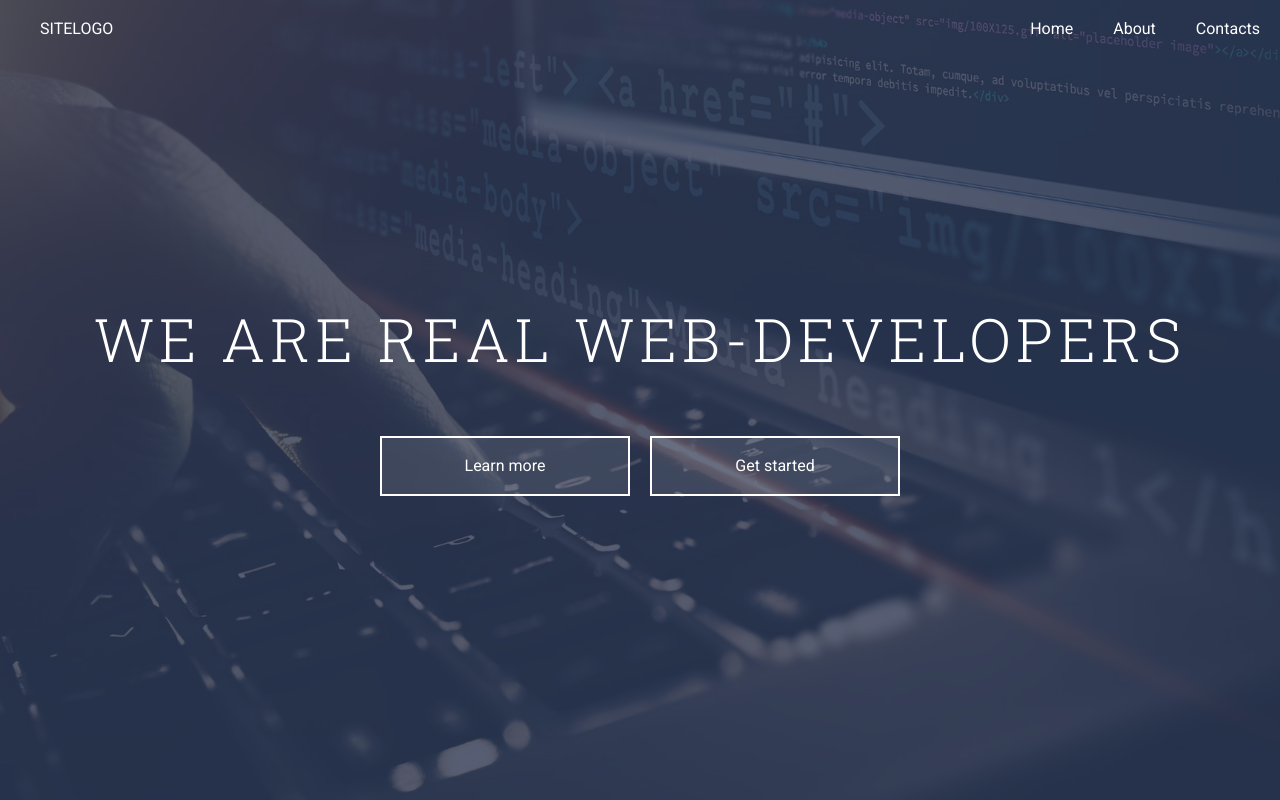
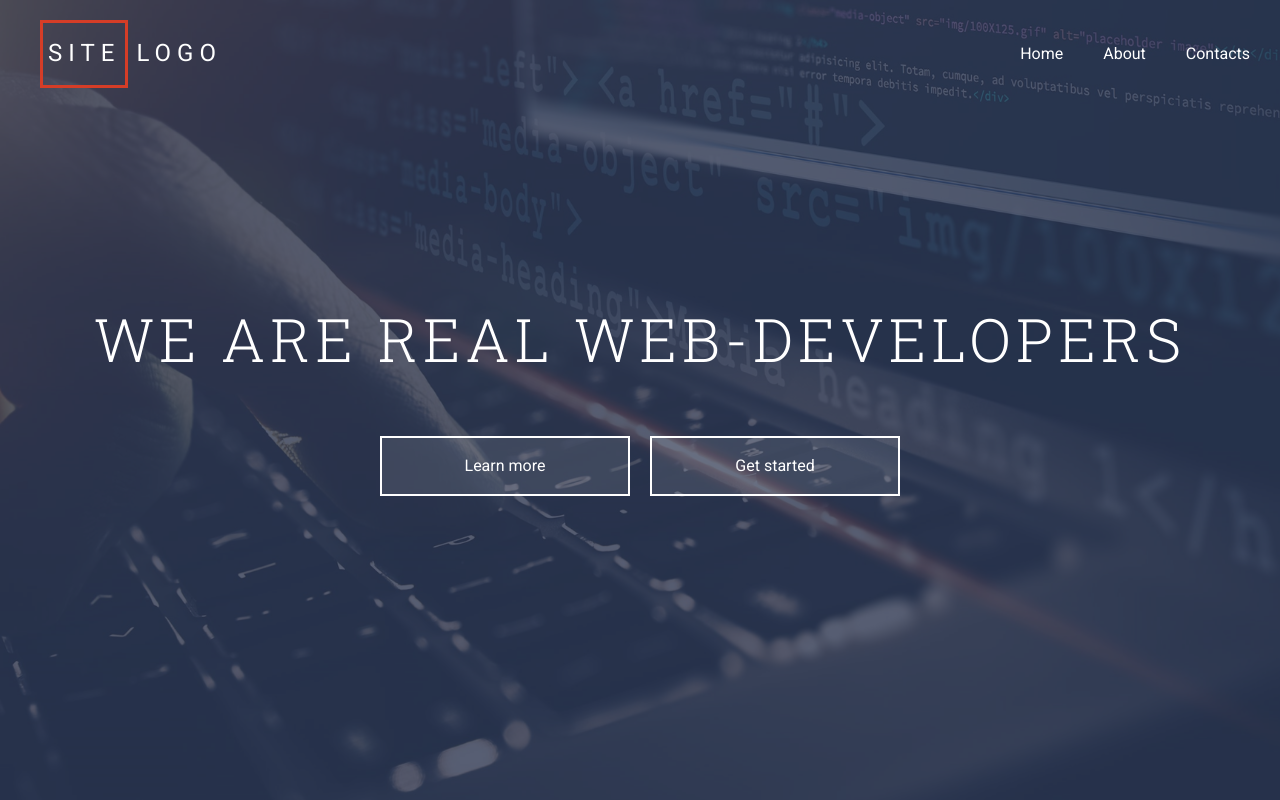
Before and after one commit to shege68/grid-template, a website: page index.html in a window 1280 px wide. Drawn offline with Linux system fonts and the light colour scheme.

Commit message:
переписали navbar на grid

```diff
--- a/assets/scss/common/_classes.scss
+++ b/assets/scss/common/_classes.scss
@@ -7,6 +7,11 @@
   background-color: rgba($color-white, 0.1);
   border: 2px solid $color-white;
   padding: 0.5em 1em;
+  transition: background-color 0.25s;
+
+  &:hover {
+    background-color: $color-accent;
+  }
 
   &--light {}
 }
--- a/assets/scss/components/header/_header-logo.scss
+++ b/assets/scss/components/header/_header-logo.scss
@@ -1,4 +1,16 @@
-.header-logo__link {
-  display: block;
-  padding: 20px;
+.header-logo {
+  font-size: 1.5rem;
+  letter-spacing: 0.25em;
+
+  &__link {
+    display: block;
+    padding: 20px;
+  }
+
+  &__accent {
+    display: inline-block;
+    padding: 17px 5px 17px 5px;
+    border: 3px solid $color-highlight;
+    margin-right: 8px;
+  }
 }
--- a/assets/scss/components/header/_header-navbar.scss
+++ b/assets/scss/components/header/_header-navbar.scss
@@ -1,8 +1,23 @@
 .header-navbar {
+
   &__list {
-    display: flex;
-    justify-content: flex-end;
-    gap: 40px;
+    display: grid;
+    grid-template-columns: repeat(auto-fit, minmax(30px, max-content));
+    justify-content: end;
+    gap: $gap;
     @include unlist;
   }
+
+  &__item {}
+
+  &__link {
+    display: block;
+    padding: $gap $gap-sm;
+
+    &:hover,
+    &:focus {
+      color: $color-accent;
+    }
+  }
+
 }
```
Also changed, not shown: assets/css/style.css.
